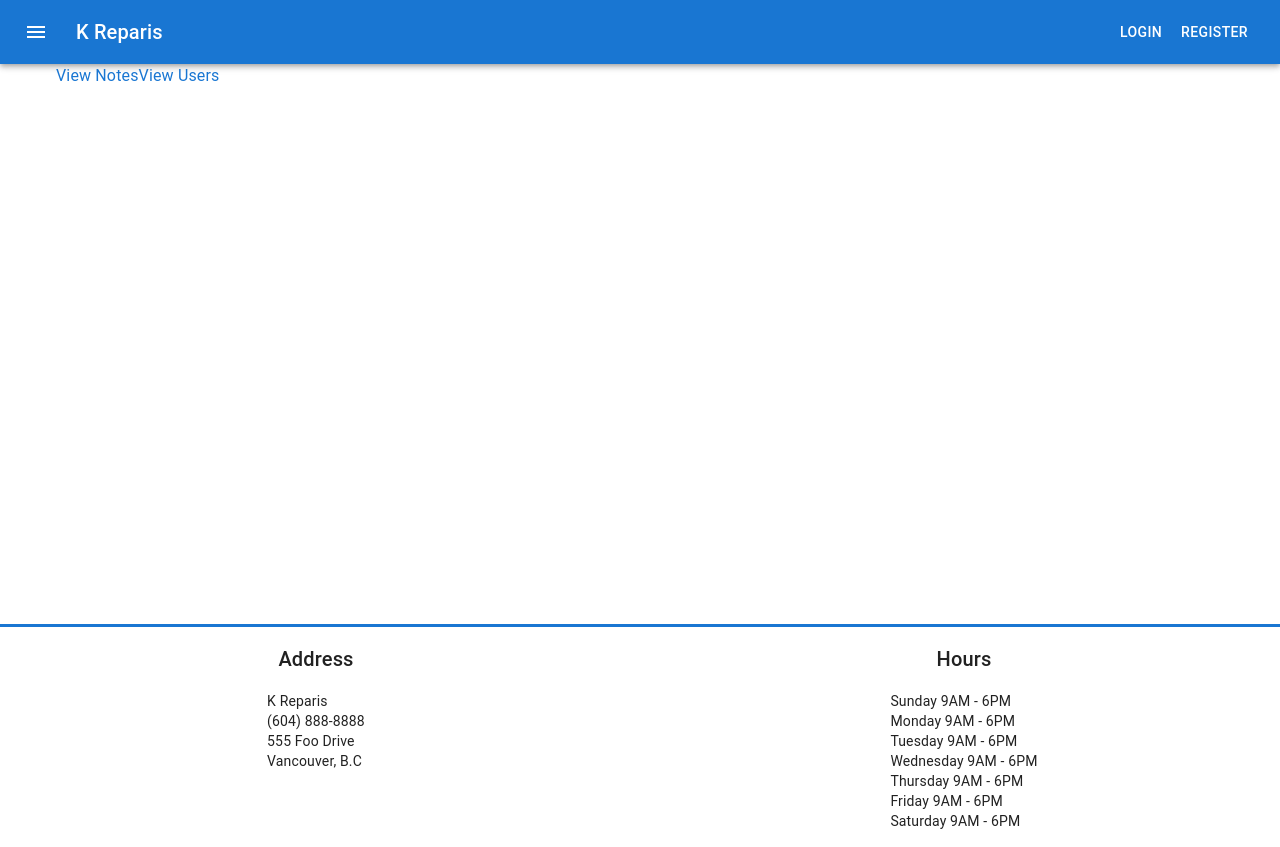
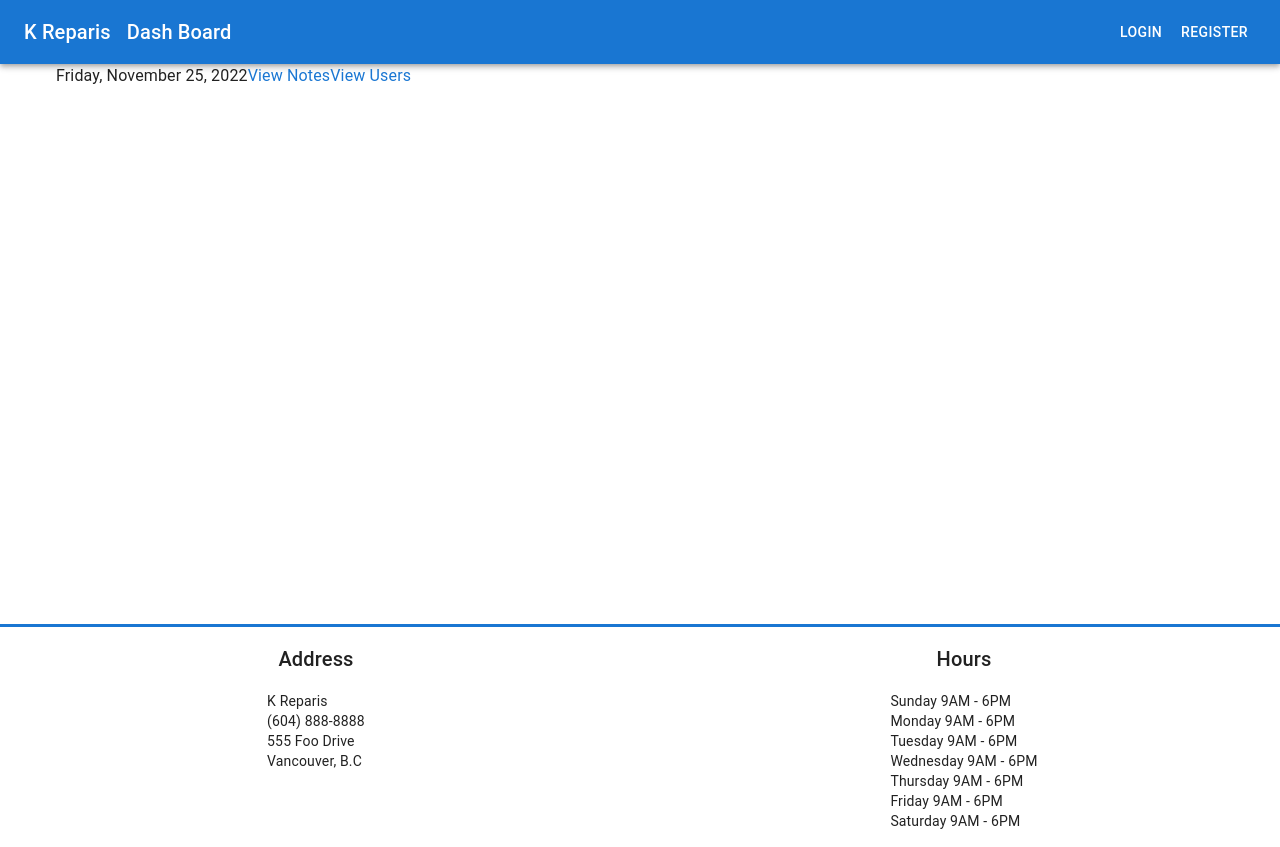
Before and after one commit to kanemds/MERN-E-commerce-project, a React (Create React App) app in the folder client/: page /dash in a window 1280 px wide. Built offline with nearby package versions, Linux system fonts and the light colour scheme.

Commit message:
added date time format for dash page

```diff
--- a/client/src/components/Navbar.js
+++ b/client/src/components/Navbar.js
@@ -12,18 +12,14 @@ const Navbar = () => {
     <Box sx={{ flexGrow: 1 }}>
       <AppBar position="static">
         <Toolbar>
-          <IconButton
-            size="large"
-            edge="start"
-            color="inherit"
-            aria-label="menu"
-            sx={{ mr: 2 }}
-          >
-            <MenuIcon />
-          </IconButton>
-          <Typography variant="h6" component="div" sx={{ flexGrow: 1 }}>
-            <Link href='/' underline='none' color='white'>K Reparis</Link>
-          </Typography>
+          <Box sx={{ flexGrow: 1, display: 'flex' }}>
+            <Typography variant="h6" component="div">
+              <Link href='/' underline='none' color='white'>K Reparis</Link>
+            </Typography>
+            <Typography variant="h6" component="div" sx={{ ml: 2 }} >
+              <Link href='/dash' underline='none' color='white'> Dash Board</Link>
+            </Typography>
+          </Box>
           <Button color="inherit" onClick={() => navigate('/login')}>Login</Button>
           <Button color="inherit" onClick={() => navigate('/register')}>Register</Button>
         </Toolbar>
--- a/client/src/pages/DashBoard.js
+++ b/client/src/pages/DashBoard.js
@@ -7,8 +7,20 @@ import { Box, Link } from '@mui/material'
 
 
 const DashBoard = () => {
+
+  const date = new Date()
+  const optionOne = {
+    weekday: 'long', year: 'numeric', month: 'long', day: 'numeric'
+  }
+  const optionTwo = {
+    dateStyle: 'full', timeStyle: 'long'
+  }
+
+  const currentTime = new Intl.DateTimeFormat('en-US', optionOne).format(date)
+
   return (
     <Box>
+      {currentTime}
       <Link href='/dash/notes' underline='none'>View Notes</Link>
       <Link href='/dash/users' underline='none'>View Users</Link>
     </Box>
```
